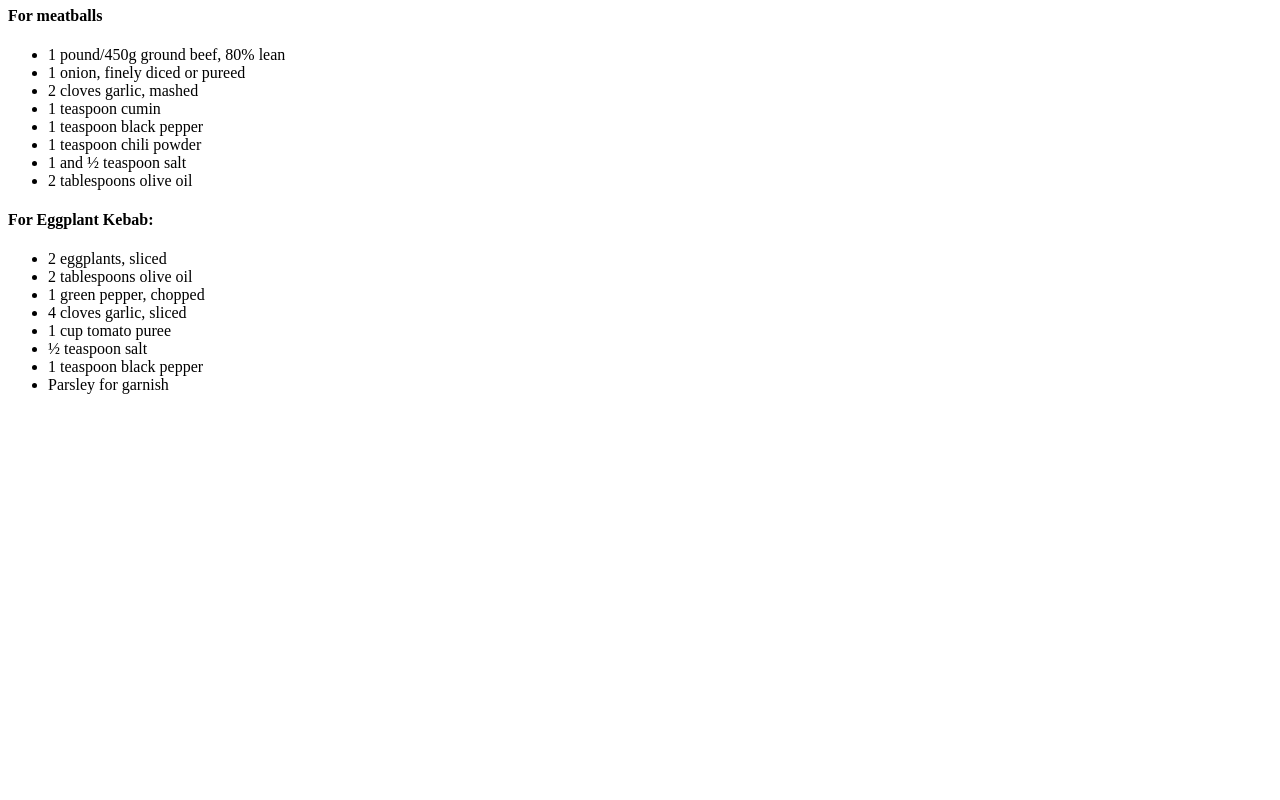
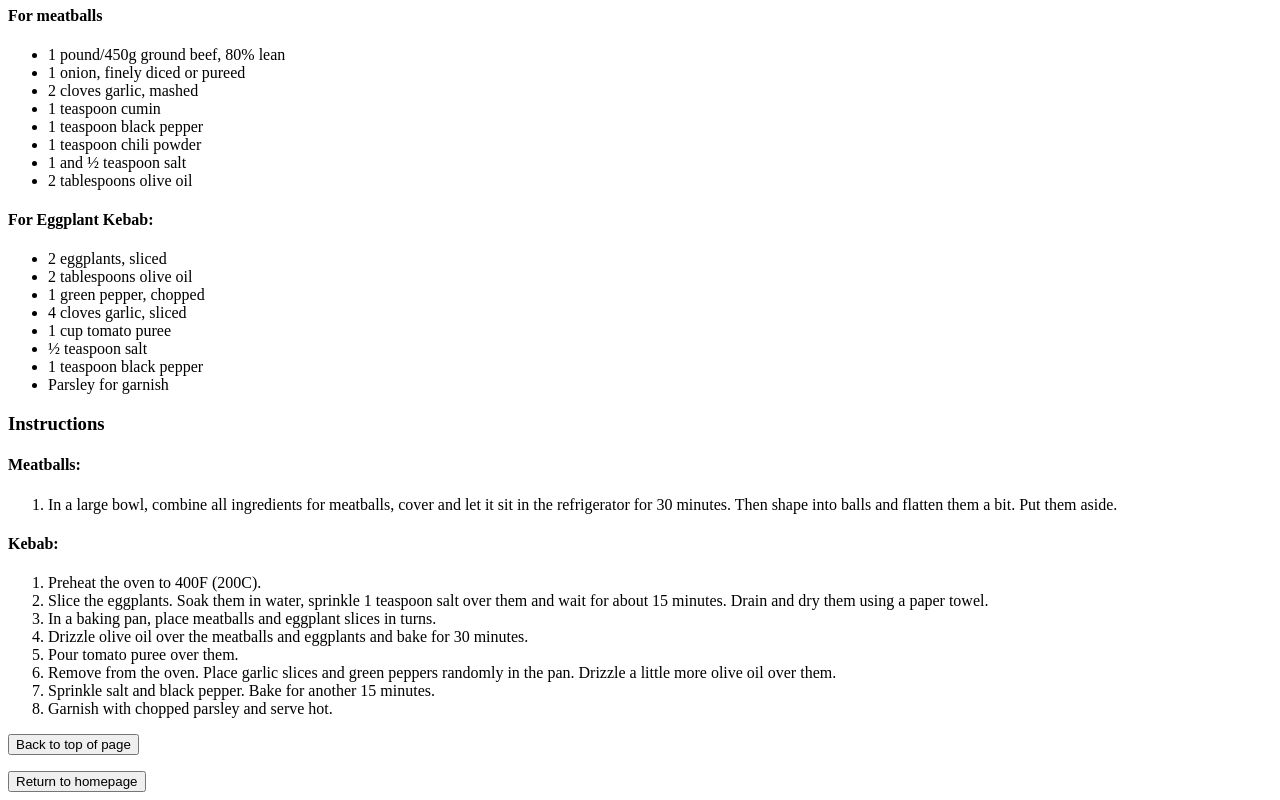
Before and after one commit to elnick123/odin_recipes, a plain HTML site: page recipes/turkish-eggplant-kebab.html in a window 1280 px wide. Shown: the part 922-1722 px from the top of the page. Before the commit the page ends 1332 px from the top, so only its background shows below. Drawn offline with Linux system fonts and the light colour scheme.

Commit message:
added instructioins and two HTML link-buttons to the bottom of the page

```diff
--- a/recipes/turkish-eggplant-kebab.html
+++ b/recipes/turkish-eggplant-kebab.html
@@ -48,5 +48,52 @@
       <li>1 teaspoon black pepper</li>
       <li>Parsley for garnish</li>
     </ul>
+
+    <h3>Instructions</h3>
+    <h4>Meatballs:</h4>
+    <ol>
+      <li>
+        In a large bowl, combine all ingredients for meatballs, cover and let it
+        sit in the refrigerator for 30 minutes. Then shape into balls and
+        flatten them a bit. Put them aside.
+      </li>
+    </ol>
+    <h4>Kebab:</h4>
+    <ol>
+      <li>Preheat the oven to 400F (200C).</li>
+      <li>
+        Slice the eggplants. Soak them in water, sprinkle 1 teaspoon salt over
+        them and wait for about 15 minutes. Drain and dry them using a paper
+        towel.
+      </li>
+      <li>In a baking pan, place meatballs and eggplant slices in turns.</li>
+      <li>
+        Drizzle olive oil over the meatballs and eggplants and bake for 30
+        minutes.
+      </li>
+      <li>Pour tomato puree over them.</li>
+      <li>
+        Remove from the oven. Place garlic slices and green peppers randomly in
+        the pan. Drizzle a little more olive oil over them.
+      </li>
+      <li>Sprinkle salt and black pepper. Bake for another 15 minutes.</li>
+      <li>Garnish with chopped parsley and serve hot.</li>
+    </ol>
+
+    <form>
+      <input
+        type="BUTTON"
+        value="Back to top of page"
+        onclick="window.location.href='#top'"
+      />
+    </form>
+    <p></p>
+    <form>
+      <input
+        type="button"
+        value="Return to homepage"
+        onclick="window.location.href='../index.html'"
+      />
+    </form>
   </body>
 </html>
```
